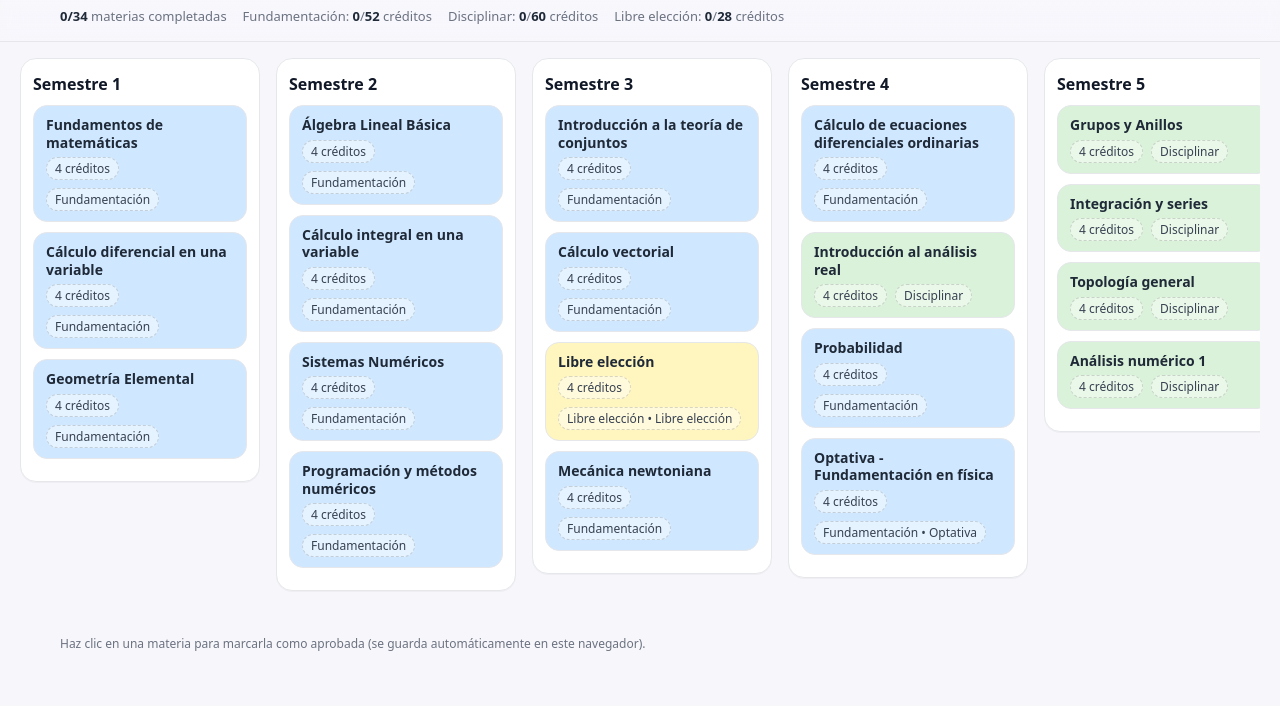
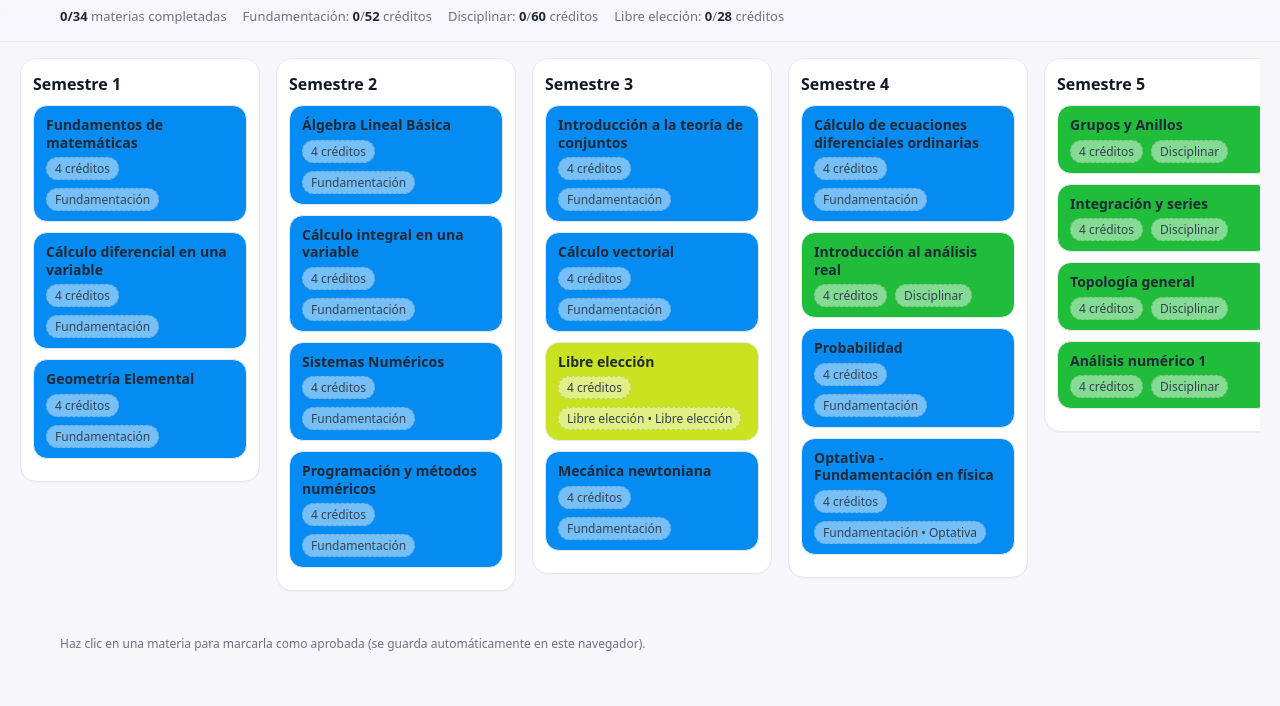
Before and after one commit to santiagtorr1726/Malla-Matem-ticas, a plain HTML site: page index.html in a window 1280 px wide. Shown: the part 94-800 px from the top of the page. Drawn offline with Linux system fonts and the light colour scheme.

Commit message:
Update index.html

```diff
--- a/index.html
+++ b/index.html
@@ -3,15 +3,15 @@
 <head>
   <meta charset="utf-8" />
   <meta name="viewport" content="width=device-width, initial-scale=1" />
-  <title>Malla curricular – Medicina Matemáticas</title>
+  <title>Malla curricular – Matemáticas</title>
   <style>
     :root{
       --bg:#f7f7fb;
       --text:#1f2937;
       --muted:#6b7280;
-      --blue:#cfe8ff;       /* Fundamentación */
-      --green:#d9f2d9;      /* Disciplinar */
-      --yellow:#fff6bf;     /* Libre elección */
+      --blue:#058cf2;       /* Fundamentación */
+      --green:#20bd3a;      /* Disciplinar */
+      --yellow:#c9e320;     /* Libre elección */
       --card:#ffffff;
       --accent:#4f46e5;
       --ok:#10b981;
```
